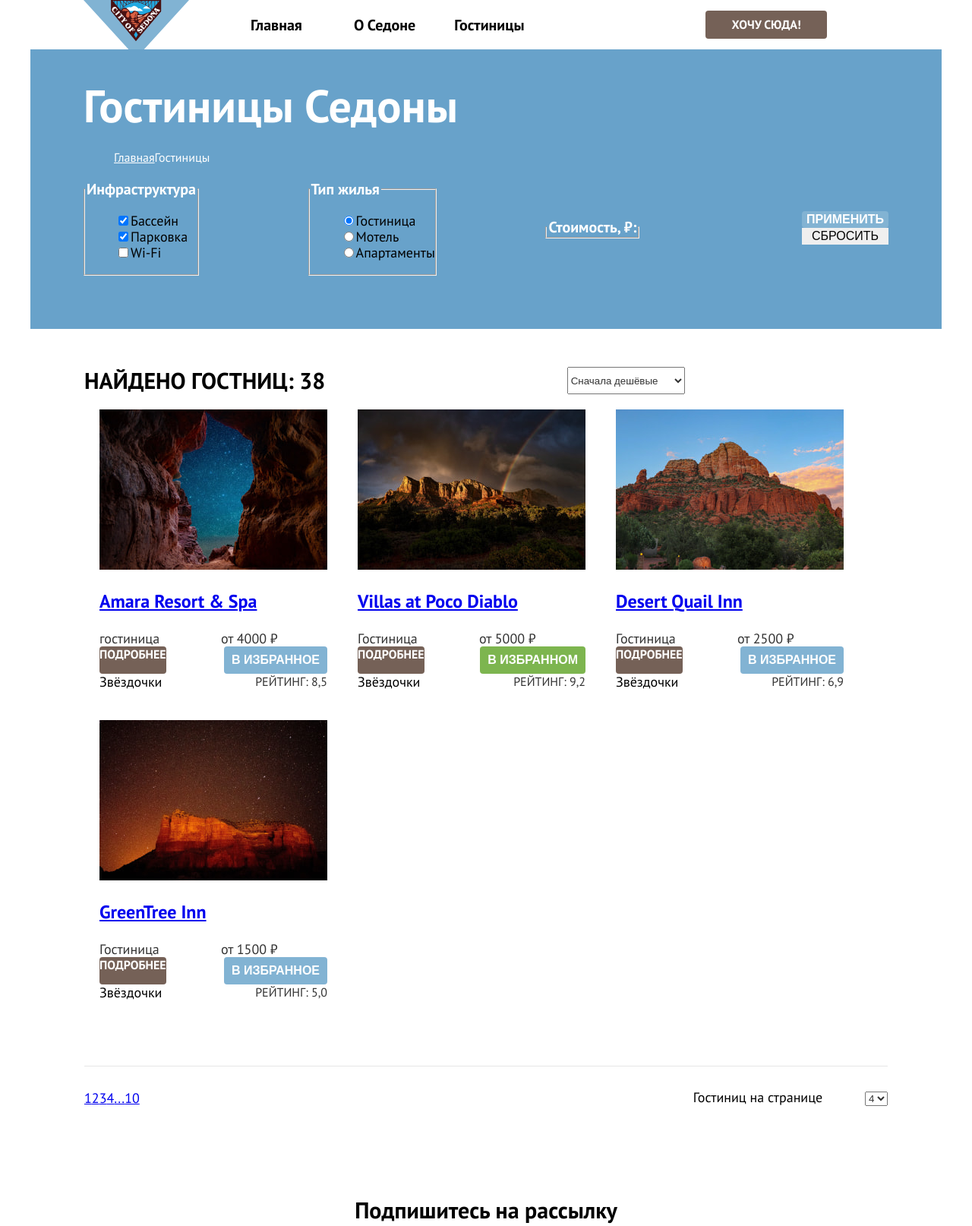
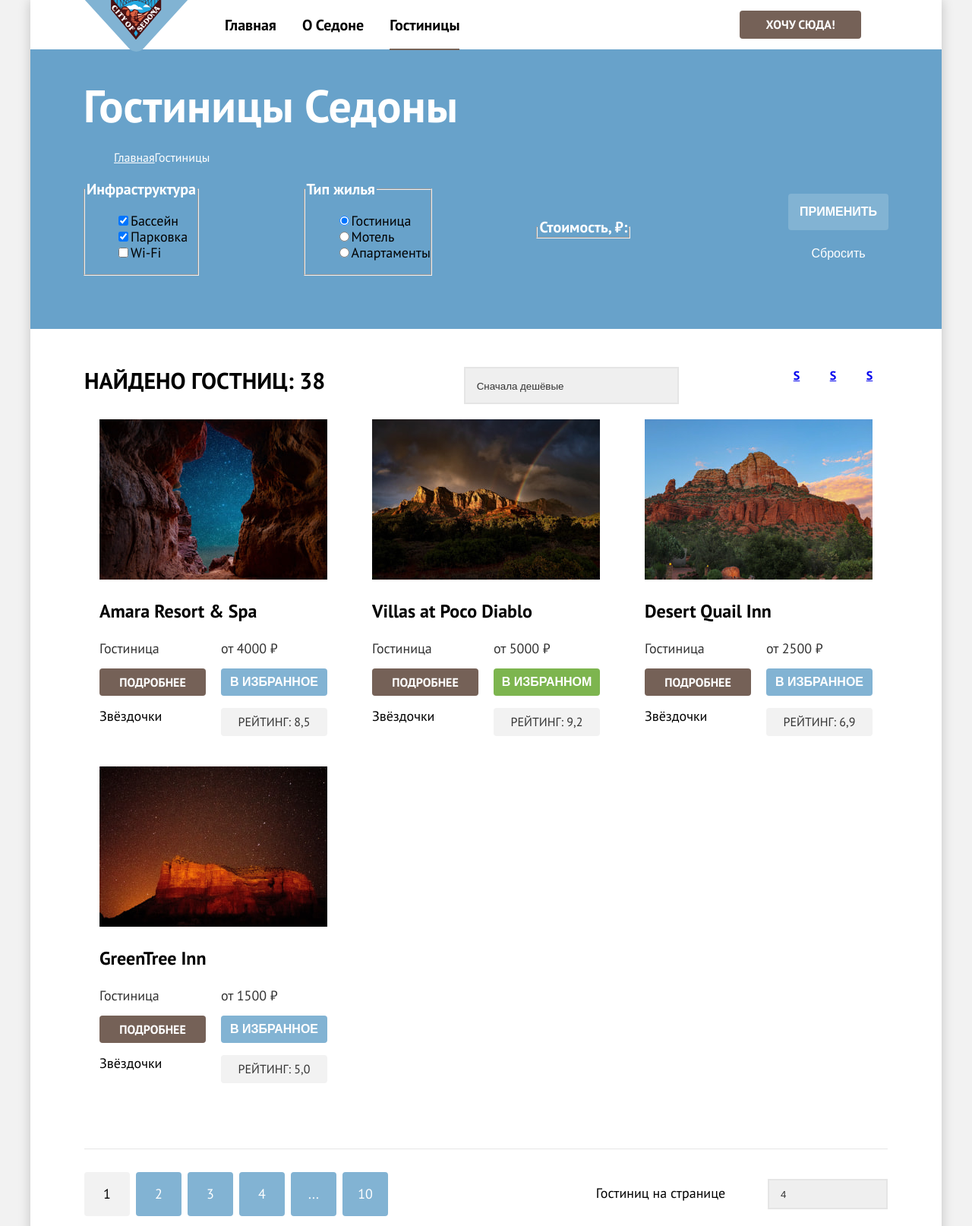
Before and after one commit to htmlacademy-htmlcss/2045419-sedona-34, a plain HTML site: page catalog.html in a window 1280 px wide. Shown: the top 1614 px of the page at 76% size. Drawn offline with Linux system fonts and the light colour scheme.

Commit message:
убирает лишние стили и добавляет элементы

```diff
--- a/catalog.html
+++ b/catalog.html
@@ -8,6 +8,7 @@
 </head>
 
 <body>
+  <div class="content-container">
     <header class="page-header">
       <nav class="navigation">
         <a class="navigation-logo" href="index.html">
@@ -43,7 +44,6 @@
       </nav>
     </header>
     <main class="main-inner main-container">
-    <div class="page-container">
       <section class="catalog-products">
         <h1 class="catalog-products-title">Гостиницы Седоны</h1>
         <ul class="breadcrumbs">
@@ -52,7 +52,7 @@
           <li class="breadcrumbs-item"><a class="breadcrumbs-link">Гостиницы</a>
           </li>
         </ul>
-        <h2 class="visually-hidden" >Список гостиниц с фильтрами</h2>
+        <h2 class="visually-hidden">Список гостиниц с фильтрами</h2>
         <form class="catalog-filter" action="https://echo.htmlacademy.ru/" method="get">
           <fieldset class="catalog-filter-group">
             <legend class="catalog-filter-title">Инфраструктура</legend>
@@ -112,17 +112,23 @@
             <option value="cheap" selected>Сначала дешёвые</option>
             <option value="expensive">Сначала дорогие</option>
           </select>
-          <div class="card-style-wrapper">
-            <a href="#" class="button">
-              <span class="visually-hidden">Показать все</span>
+          <ul class="card-style-list">
+            <li>
+              <a class="button button-card-style" href="#">
+                <span class="visually-hidden">Показать все</span>s
               </a>
-            <a class="button" href="#">
-              <span class="visually-hidden">Слайдшоу</span>
+            </li>
+            <li>
+              <a class="button button-card-style" href="#">
+                <span class="visually-hidden">Слайдшоу</span>s
               </a>
-            <a class="button" href="#">
-              <span class="visually-hidden">Показать список</span>
+            </li>
+            <li>
+              <a class="button button-card-style" href="#">
+                <span class="visually-hidden">Показать список</span>s
               </a>
-          </div>
+            </li>
+          </ul>
         </div>
         <ul class="hotel-card-list">
           <li class="hotel-card">
@@ -132,7 +138,7 @@
               <h3 class="hotel-card-title">Amara Resort & Spa</h3>
             </a>
             <div class="hotel-card-type-price-wrapper">
-              <span class="hotel-card-type">гостиница</span>
+              <span class="hotel-card-type">Гостиница</span>
               <span class="hotel-card-price">от 4000 ₽</span>
             </div>
             <div class="hotel-card-buttons-wrapper">
@@ -156,7 +162,7 @@
             </div>
             <div class="hotel-card-buttons-wrapper">
               <a href="" class="button button-hotel-card-about">подробнее</a>
-              <button class="button button-favourite-select">в избранном</button>
+              <button class="button button-favourite button-favourite-select">в избранном</button>
             </div>
             <div class="hotel-card-rating-wrapper">
               <span class="hotel-star">Звёздочки</span>
@@ -207,7 +213,7 @@
             <li class="pagination-item">
               <a href="#" class="pagination-link pagination-link-current">1</a>
             </li>
-            <li class="hagination-item">
+            <li class="pagination-item">
               <a href="#" class="pagination-link">2</a>
             </li>
             <li class="pagination-item">
@@ -234,12 +240,12 @@
           </label>
         </div>
       </section>
-    </div>
+
     </main>
     <footer class="page-footer">
       <section class="newsletter">
         <h2 class="subscribe">Подпишитесь на рассылку</h2>
-      <p class="newsletter-text">Только полезная информация и никакого спама, честное бойскаутское!</p>
+        <p class="newsletter-text">Только полезная информация и никакого спама,<br> честное бойскаутское!</p>
         <form class="newsletter-form" action="https://echo.htmlacademy.ru/" method="post">
           <label class="visually-hidden" for="newsletter-email">Email</label>
           <input class="field" type="email" placeholder="Ваш e-mail" name="newsletter-email" id="newsletter-email"
@@ -283,6 +289,7 @@
         </section>
       </div>
     </footer>
+  </div>
 </body>
 
 </html>
--- a/styles/styles.css
+++ b/styles/styles.css
@@ -28,9 +28,13 @@ body {
   font-size: 18px;
   line-height: 21px;
   color: #000000;
-  background-color: #ffffff;
+  background-color: #f2f2f2;
 }
 
+.main-container {
+  flex-grow: 1;
+  margin: auto;
+}
 .visually-hidden {
   position: absolute;
   width: 1px;
@@ -43,6 +47,7 @@ body {
 }
 
 .button {
+  box-sizing: border-box;
   border: none;
   font-weight: 700;
   font-size: 16px;
@@ -53,10 +58,13 @@ body {
 
 .navigation {
   display: flex;
-  width: 1200px;
+  align-items: center;
   height: 65px;
   margin: 0 auto;
+  padding-left: 70px;
+  padding-right: 70px;
 }
+
 
 .navigation-list {
   margin: 0;
@@ -64,16 +72,17 @@ body {
   display: flex;
   width: 483px;
   list-style-type: none;
+  align-items: center;
 }
 
 .navigation-user {
   max-width: 264px;
-  margin-right: 70px;
-  padding: 14px;
+  margin-left: auto;
 }
 
 .navigation-link {
-  padding: 20px 34px 19px;
+  position: relative;
+  padding: 20px 17px;
   display: block;
   font-family: "PT Sans", sans-serif;
   font-weight: 700;
@@ -86,20 +95,28 @@ body {
   text-decoration: none;
 }
 
+.navigation-link-current::after {
+  z-index: 1;
+  content: "";
+  position: absolute;
+  bottom: 0;
+  left: 17px;
+  right: 17px;
+  height: 2px;
+  background-color: #756257;
+}
+
 .navigation-link-user {
   min-width: 19px;
   min-height: 19px;
 }
 
-.navigation-link-current {
-  padding-left: 17px;
-}
 
 .navigation-logo {
   display: block;
-  margin-left: 70px;
-  margin-right: 47px;
+  margin-right: 30px;
   height: 70px;
+  z-index: 1;
 }
 
 .i-want-here {
@@ -119,25 +136,29 @@ body {
   border-radius: 4px;
 }
 
-.main-container {
-  flex-grow: 1;
-}
-
-.page-container {
-  width: 1200px;
-  margin: 0 auto;
-}
-
 .welcome-logo {
   padding-top: 51.4px;
   padding-bottom: 83.03px;
 }
+
 .welcome-logo-wrapper {
   text-align: center;
   background-image: url("../images/main/index-background.jpg");
   background-size: 100% auto;
+  position: relative;
   background-repeat: no-repeat;
   background-color: #68a2ca;
+  background-size: cover;
+}
+.welcome-logo-wrapper::after {
+  position: absolute;
+  bottom: -1.5px;
+  left: 0;
+  content: "";
+  width: 1200px;
+  height: 57px;
+  background-image: url("../images/decor-index.svg");
+  background-repeat: no-repeat;
   background-size: cover;
 }
 
@@ -190,6 +211,7 @@ body {
   margin: 0;
   padding-top: 30px;
 }
+
 .recommend-icon {
   padding-bottom: 30px;
   min-width: 75px;
@@ -200,6 +222,7 @@ body {
   margin: 0;
   padding-top: 30px;
 }
+
 .recommend-title {
   margin: 0;
   font-weight: 700;
@@ -290,8 +313,10 @@ body {
 }
 
 .button-interest {
-  display: block;
-  margin: 0 313px 0 313px;
+  display: inline-block;
+  min-width: 574px;
+  box-sizing: border-box;
+  margin: 0 auto;
   padding: 12px 15px;
   font-weight: 700;
   font-size: 20px;
@@ -376,6 +401,7 @@ body {
 }
 
 .button-submit {
+  padding: 14px 15px;
   font-weight: 700;
   color: #ffffff;
   background: #82B3D3;
@@ -383,10 +409,18 @@ body {
 }
 
 .button-reset {
+  margin-top: 20px;
   font-weight: 400;
+  color: #ffffff;
+  text-transform: capitalize;
+  background: none;
 }
 
 .select-control {
+  padding: 13px 133px 12px 17px;
+  -webkit-appearance: none;
+  border: none;
+  box-shadow: inset 0 0 0 2px #e5e5e5;
   margin-left: 51px;
   color: #333333;
   text-transform: inherit;
@@ -401,12 +435,33 @@ body {
   justify-content: space-between;
 }
 
+.card-style-list {
+  list-style-type: none;
+  padding: 0;
+  margin: 0;
+  display: flex;
+  flex-wrap: wrap;
+
+}
+
+.button-card-style {
+  min-height: 48px;
+  min-width: 48px;
+  display: inline-block;
+}
+
 .hotel-card-list {
   border-bottom: 1px solid #E6E6E6;
   margin: 0 auto 0 auto;
   padding: 0 0 66px 0;
   display: flex;
   flex-wrap: wrap;
+  justify-content: space-between;
+}
+
+.hotel-card-link {
+  text-decoration: none;
+  color: #000000;
 }
 
 .hotel-card {
@@ -424,12 +479,14 @@ body {
   width: 100%;
   display: flex;
   justify-content: space-between;
+  padding-bottom: 16px;
 }
 
 .hotel-card-buttons-wrapper {
   width: 100%;
   display: flex;
   justify-content: space-between;
+  padding-bottom: 16px;
 }
 
 .hotel-card-rating-wrapper {
@@ -445,6 +502,7 @@ body {
   text-transform: uppercase;
 }
 
+
 .hotel-card-title {
   font-weight: 700;
   font-size: 24px;
@@ -452,6 +510,8 @@ body {
 }
 
 .button-hotel-card-about {
+  min-width: 140px;
+  padding: 8px 5px;
   font-weight: 700;
   color: #ffffff;
   text-transform: uppercase;
@@ -461,7 +521,10 @@ body {
 }
 
 .button-favourite {
-  padding: 8px 10px;
+  box-sizing: border-box;
+  margin: 0;
+  min-width: 140px;
+  padding: 8px 5px;
   color: #ffffff;
   background: #82B3D3;
   border-radius: 4px;
@@ -469,18 +532,26 @@ body {
 }
 
 .button-favourite-select {
-  margin: 0;
-  padding: 8px 10px;
-  color: #ffffff;
   background: #7DB54F;
+}
+
+.hotel-card-rating {
+  box-sizing: border-box;
+  display: inline-block;
+  min-width: 140px;
+  padding: 8px 5px;
+  font-size: 16px;
+  line-height: 20px;
+  color: #333333;
+  text-align: center;
+  text-transform: uppercase;
+  background: #f2f2f2;
   border-radius: 4px;
 }
 
-.hotel-card-rating {
-  font-size: 16px;
-  line-height: 20px;
-  color: #333333;
-  text-transform: uppercase;
+.hotel-star {
+  min-width: 140px;
+  min-height: 37px;
 }
 
 .hotel-card-type {
@@ -503,11 +574,31 @@ body {
 }
 
 .pagination {
+  display: grid;
+  grid-template-columns: repeat(6, 60px);
+  gap: 8px;
   margin: 0;
   padding: 0;
   list-style-type: none;
-  display: flex;
   justify-content: space-between;
+}
+
+.pagination-link {
+  box-sizing: border-box;
+  display: block;
+  text-align: center;
+  min-width: 60px;
+  padding: 16px 4px;
+  line-height: 26px;
+  color: #ffffff;
+  text-decoration: none;
+  background: #82B3D3;
+  border-radius: 4px;
+}
+
+.pagination-link-current {
+  color: #000000;
+  background: #f2f2f2;
 }
 
 .newsletter {
@@ -516,12 +607,18 @@ body {
   text-align: center;
 }
 
+.newsletter-form {
+  width: 800px;
+  display: flex;
+}
+
 .subscribe {
   margin-top: 0;
   margin-bottom: 29px;
   font-weight: 700;
   font-size: 30px;
   line-height: 36px;
+  text-transform: uppercase;
 }
 
 .newsletter-text {
@@ -530,7 +627,7 @@ body {
 }
 
 .button-newsletter {
-  padding: 12 px 15px;
+  padding: 12px 15px;
   margin: 0;
   font-weight: 700;
   font-size: 20px;
@@ -552,17 +649,23 @@ body {
 }
 
 .field {
+  padding: 20px;
+  margin: 0;
   background-color: #f2f2f2;
-  border-radius: 0px 10px 10px 0px;
+  border: none;
+  border-radius: 10px 0 0 10px;
+  flex-grow: 1;
 }
 
 .page-footer {
-  width: 1200px;
-  margin: auto auto 0 auto;
+  margin: aut auto 0 auto;
   padding: 0;
 }
 
 .footer {
+  padding: 0 70px;
+  min-height: 120px;
+  align-items: center;
   display: flex;
   justify-content: space-between;
 }
@@ -571,15 +674,27 @@ body {
   margin: 0;
   width: 142px;
   display: flex;
+  flex-wrap: wrap;
   justify-content: space-between;
   list-style-type: none;
 }
 
 .footer-social-item {
-  max-width: 48px;
-  max-height: 40px;
+  min-width: 47px;
+  min-height: 40px;
+}
+
+.footer-social-item:nth-child(3n) {
+  margin-right: 0;
 }
 
 .made {
   width: 115px;
 }
+
+.content-container {
+  box-shadow: 0 0 15px rgba(0,0,0,0.2);
+  background-color: #ffffff;
+  width: 1200px;
+  margin: 0 auto;
+}
```
Also changed, not shown: index.html (+8 -5 lines). Lines whose indentation alone changed are shown as unchanged.
